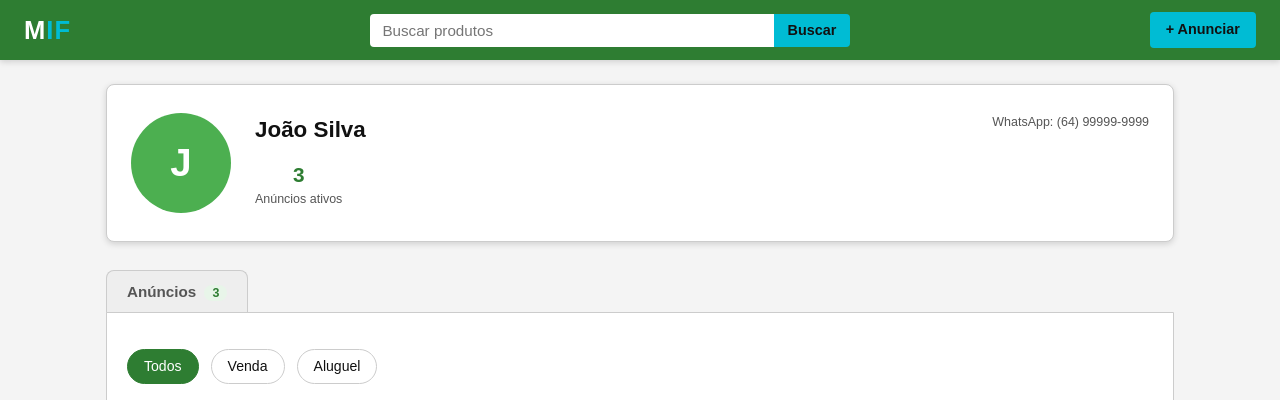
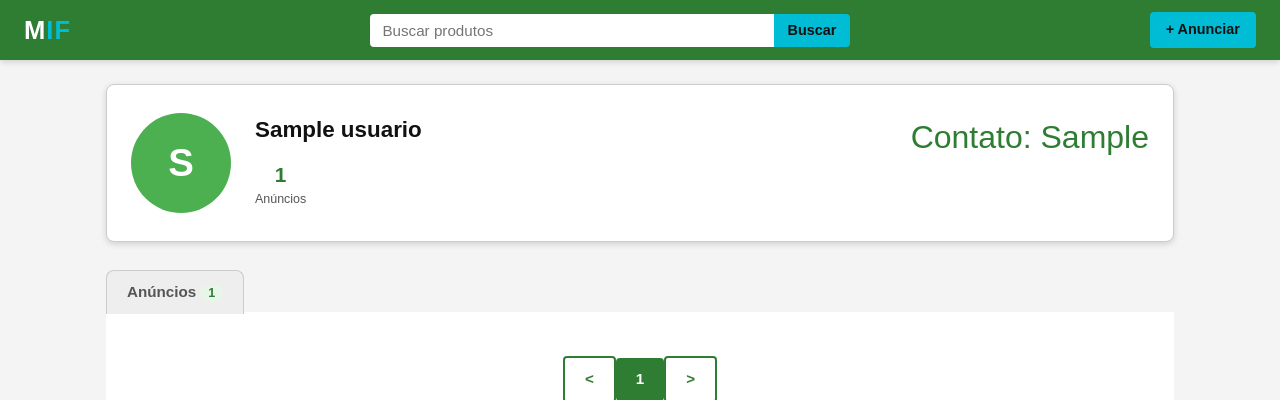
Before and after one commit to GustavoTsu/mif, a PHP site: page /usuario/vendedor.php in a window 1280 px wide. Shown: the top 400 px of the page. Run offline with PHP 8.4, Linux system fonts and the light colour scheme; the visitor is signed in with stand-in values (Sample User, id 1); tables that the repository leaves empty hold one stand-in row (values such as "Sample post"); data that the repository does not hold is empty.

Commit message:
vamos pular

```diff
--- a/html/style.css
+++ b/html/style.css
@@ -937,6 +937,7 @@ footer a:hover {
 .text-verde  { color: var(--verde); }
 .text-cinza  { color: var(--cinza-texto); }
 .text-small  { font-size: 0.85rem; }
+.text-big  { font-size: 2rem; }
 .divider {
     border: none;
     border-top: 1px solid var(--cinza-borda);
--- a/html/usuario/vendedor-anuncios.php
+++ /dev/null
@@ -1,40 +0,0 @@
-<?php
-session_start();
-require_once "../funcoes/funcoes.php";
-verificarLogin();
-$anuncios = filtrarAnuncios($conexao, "id_anunciante", $idusuario);
-?>
-<!DOCTYPE html>
-<html lang="pt-BR">
-<head>
-    <meta charset="UTF-8">
-    <title>Anúncios do Vendedor</title>
-    <link rel="stylesheet" href="/style.css">
-</head>
-<body class="iframe-body" style="background: #fff; padding: 20px;">
-    <div class="categorias mb-16">
-        <a href="#" class="categoria-item ativa">Todos</a>
-        <a href="#" class="categoria-item">Venda</a>
-        <a href="#" class="categoria-item">Aluguel</a>
-    </div>
-        <div class="area-resultados">
-            <div class="mt-24 text-center">
-                <?php
-                    barraNavegacao($anuncios)
-                ?>
-            </div>
-
-            <div class="grid-produtos">
-                <?php
-                    Anunciosformatados($conexao, $anuncios)
-                ?>
-            </div>
-
-            <div class="mt-24 text-center">
-                <?php
-                    barraNavegacao($anuncios)
-                ?>
-            </div>
-        </div>
-</body>
-</html>
--- a/html/usuario/vendedor.php
+++ b/html/usuario/vendedor.php
@@ -2,6 +2,22 @@
 session_start();
 require_once "../funcoes/funcoes.php";
 verificarLogin();
+
+
+
+$id_usuario = 1;
+if (isset($_GET["id"])) {
+    $id_usuario = $_GET["id"];
+}
+$anuncios = filtrarAnuncios($conexao, "id_anunciante", $id_usuario);
+
+$usuario = pesquisarUsuarioId($conexao, $id_usuario) ?? pesquisarAnuncioId($conexao, 1);
+
+
+$id = $usuario['idusuario'];
+$nome = $usuario['nome'];
+$numero = $usuario['numero'];
+
 ?>
 <!DOCTYPE html>
 <html lang="pt-BR">
@@ -28,31 +44,50 @@ verificarLogin();
 
 
     <div class="perfil-vendedor-topo">
-        <div class="avatar-grande">J</div>
+        <div class="avatar-grande"><?php echo $nome[0]; ?></div>
         <div class="dados-vendedor flex-1">
-            <h1>João Silva</h1>
+            <h1><?php echo $nome; ?></h1>
 
             <div class="stats">
                 <div class="stat-item">
-                    <div class="stat-numero">3</div>
-                    <div class="stat-label">Anúncios ativos</div>
+                    <div class="stat-numero"><?php echo sizeof($anuncios); ?></div>
+                    <div class="stat-label">Anúncios</div>
                 </div>
             </div>
         </div>
 
         <div class="flex flex-column gap-10 align-end">
-            <div class="text-xsmall text-cinza text-right">WhatsApp: (64) 99999-9999</div>
+            <div class="text-big text-verde text-right">Contato: <?php echo $numero; ?></div>
         </div>
     </div>
 
     <!-- ABAS QUE CONTROLAM O IFRAME -->
     <div class="tabs-iframe">
-        <a href="vendedor-anuncios.php" target="vendedor-iframe" class="tab-item">Anúncios <span class="badge-count">3</span></a>
+        <span class="tab-item">Anúncios<span class="badge-count"><?php echo sizeof($anuncios); ?></span></span>
     </div>
 
     <!-- IFRAME CENTRALIZADO -->
-    <iframe name="vendedor-iframe" src="vendedor-anuncios.php" class="iframe-container" style="height: 600px;"></iframe>
+<div class="iframe-body" style="background: #fff; padding: 20px;">
+        <div class="area-resultados">
+            <div class="mt-24 text-center">
+                <?php
+                    barraNavegacao($anuncios)
+                ?>
+            </div>
 
+            <div class="grid-produtos">
+                <?php
+                    Anunciosformatados($conexao, $anuncios)
+                ?>
+            </div>
+
+            <div class="mt-24 text-center">
+                <?php
+                    barraNavegacao($anuncios)
+                ?>
+            </div>
+        </div>
+</div>
 </div>
 
 <footer>
```
Also changed, not shown: html/produto/produto.php (+4 -3 lines).
